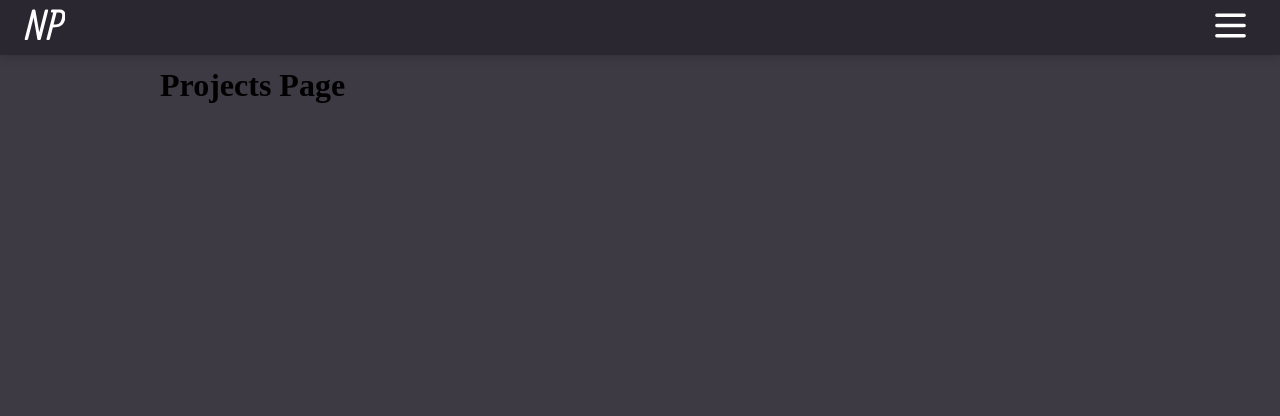
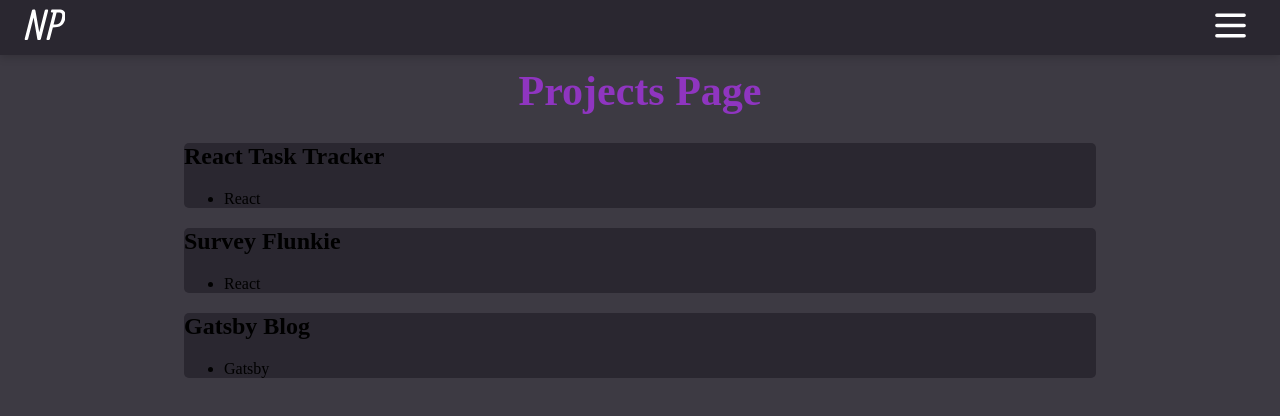
Before and after one commit to TheNootLinja/Portfolio-website-V2, a Gatsby site: page /projects in a window 1280 px wide. Built offline with nearby package versions, Linux system fonts and the light colour scheme; Gatsby itself is replaced by a stand-in of ours; a web font is replaced by a local one.

Commit message:
Add page-title classname to apply styles to page title and created Project component with starter data

```diff
--- /dev/null
+++ b/src/components/Project/Project.jsx
@@ -0,0 +1,16 @@
+import React from 'react'
+
+import "./Project.styles.css"
+
+function Project({project}) {
+    return (
+        <div className="project">
+            <h2>{project.projName}</h2>
+            <ul>
+                {project.projStack.map(tech => <li>{tech}</li>)}
+            </ul>
+        </div>
+    )
+}
+
+export default Project
--- /dev/null
+++ b/src/components/Project/Project.styles.css
@@ -0,0 +1,6 @@
+.project {
+  width: 95%;
+  margin: auto;
+  border-radius: 5px;
+  background-color: #2a2730;
+}
--- a/src/pages/projects.js
+++ b/src/pages/projects.js
@@ -3,10 +3,34 @@
 import Layout from "../components/layout"
 import Seo from "../components/seo"
 
+import Project from "../components/Project/Project"
+
+const projectArr = [
+  {
+    projName: "React Task Tracker",
+    projStack: ["React"],
+    projLink: "www.google.com",
+  },
+  {
+    projName: "Survey Flunkie",
+    projStack: ["React"],
+    projLink: "www.google.com",
+  },
+  {
+    projName: "Gatsby Blog",
+    projStack: ["Gatsby"],
+    projLink: "www.google.com",
+  }
+]
+
 const ProjectsPage = () => (
   <Layout>
     <Seo title="Projects" />
-    <h1>Projects Page</h1>
+    <h1 className="page-title">Projects Page</h1>
+    {projectArr.map(project =>
+    <Project project={project} key={project.projName} />
+    )
+    }
   </Layout>
 )
 
```
